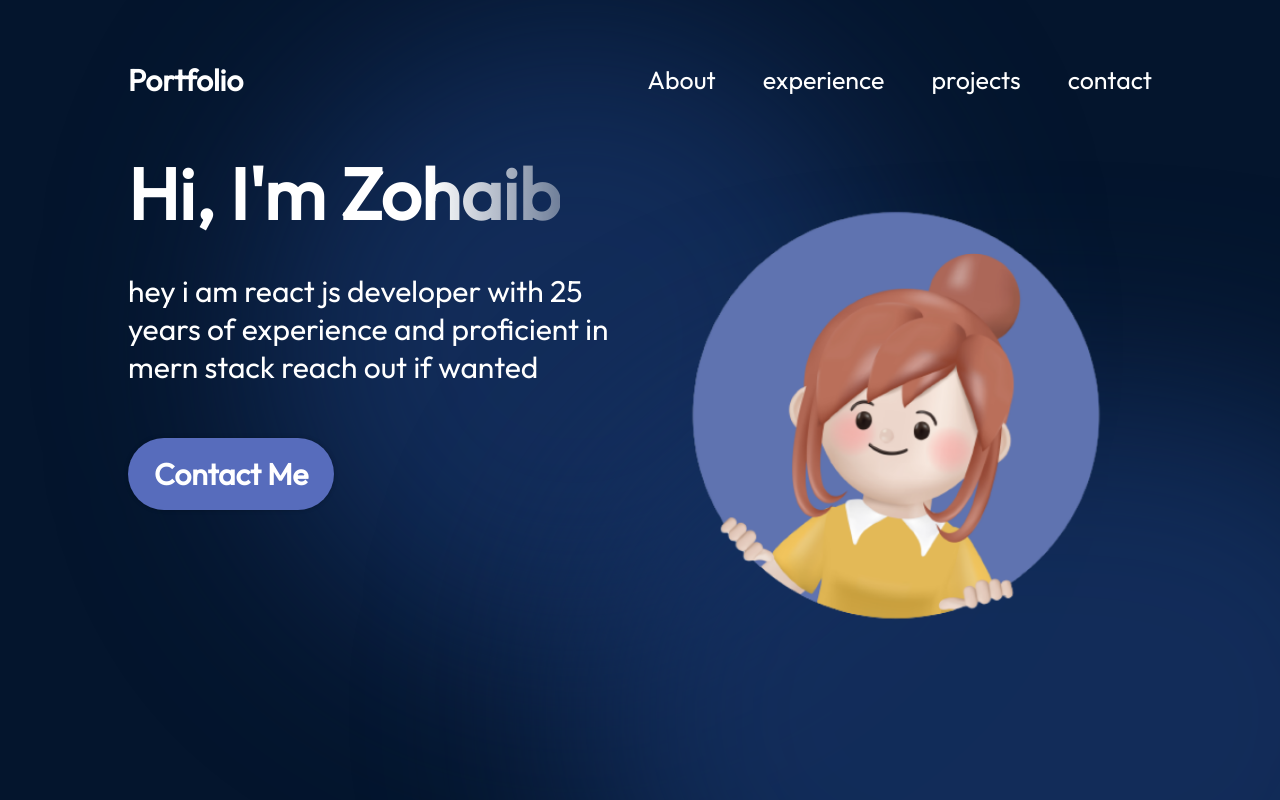
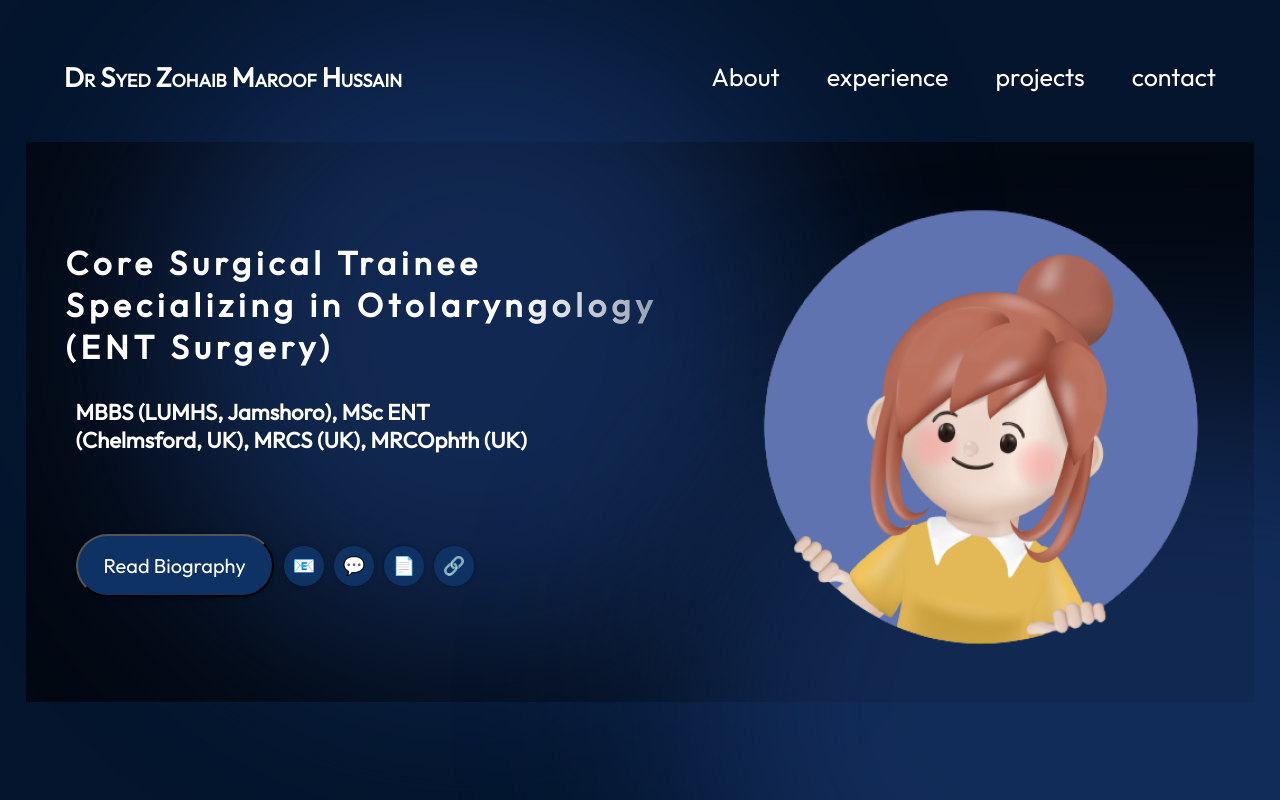
Before and after one commit to MuhammadZeeshanAkram/Doctor-Zohaib-Portfolio, a React (Vite) app in the folder Doctor Portfolio/: page / in a window 1280 px wide. Shown: the top 800 px of the page. Built offline with nearby package versions, Linux system fonts and the light colour scheme.

Commit message:
Updated hero section

```diff
--- a/Doctor Portfolio/src/components/Hero/Hero.jsx
+++ b/Doctor Portfolio/src/components/Hero/Hero.jsx
@@ -1,19 +1,48 @@
-import React from 'react';
+import React, { useState } from 'react';
 import styles from './Hero.module.css';
 import { getImageUrl } from '../../utils';
 
+export const Hero = () => {
+    const [bioOpen, setBioOpen] = useState(false);
 
-export const Hero = () => {
     return (
         <section className={styles.container}>
             <div className={styles.content}>
-        <h1 className={styles.title}>Hi, I'm Zohaib</h1>
-        <p className={styles.description}>hey i am react js developer with 25 years of experience and proficient in mern stack reach out if wanted</p>
-        <a href='mailto:zohaibbhai@gmail.com' className={styles.contactBtn}>Contact Me</a>
+                <h1 className={styles.title}>Core Surgical Trainee Specializing in Otolaryngology (ENT Surgery)</h1>
+                <p className={styles.description}>MBBS (LUMHS, Jamshoro), MSc ENT (Chelmsford, UK), MRCS (UK), MRCOphth (UK)</p>
+
+                <div className={styles.buttonContainer}>
+                    <button
+                        className={styles.readBioBtn}
+                        onClick={() => setBioOpen(!bioOpen)}
+                    >
+                        {bioOpen ? 'Hide Biography' : 'Read Biography'}
+                    </button>
+                    <div className={styles.socialButtons}>
+                        <a href="mailto:zohaibbhai@gmail.com" className={styles.mailBtn}>📧</a>
+                        <a href="https://wa.me/your-number" className={styles.whatsappBtn}>💬</a>
+                        <a href={getImageUrl('cv')} className={styles.downloadCvBtn}>📄</a>
+                        <a href="https://linkedin.com/in/your-profile" className={styles.linkedinBtn}>🔗</a>
                     </div>
-        <img src={getImageUrl('hero/heroImage.png')} alt="hero image of me"  className={styles.heroImg}/>
+                </div>
+
+                {bioOpen && (
+                    <div className={styles.bioContent}>
+                        <p><strong>Dr. Syed Zohaib Maroof Hussain, MBBS, MSc ENT, MRCS, MRCOphth</strong></p>
+
+<p>Dr. Syed Zohaib Maroof Hussain is a dedicated and accomplished <strong>Otolaryngologist (ENT Surgeon)</strong> with a strong foundation in both surgical practice and academic excellence. He completed his MBBS from <strong>Liaquat University of Medical & Health Sciences (LUMHS)</strong> in Jamshoro, Pakistan, where he developed a keen interest in the field of ENT. Driven by a passion for furthering his expertise, he pursued an MSc in ENT, Head & Neck Surgery at <strong>Anglia Ruskin University</strong> in Chelmsford, UK.</p>
+
+<p>Dr. Hussain is currently serving as a <strong>Core Surgical Trainee at the University Hospitals of Leicester NHS Trust</strong>, where he is gaining invaluable experience in Otolaryngology. His commitment to the field is evident through his successful completion of the MRCS (Membership of the Royal College of Surgeons) and MRCOphth (Membership of the Royal College of Ophthalmologists) qualifications in the UK.</p>
+
+<p>With a strong academic background and hands-on surgical experience, Dr. Hussain is well on his way to becoming a leading specialist in Otolaryngology. He is deeply committed to providing the highest quality of care to his patients and is continuously seeking opportunities to enhance his skills and knowledge in the ever-evolving field of ENT surgery.</p>
+
+                    </div>
+                )}
+            </div>
+
+            <img src={getImageUrl('hero/heroImage.png')} alt="hero image of me" className={styles.heroImg}/>
             <div className={styles.topblur}/>
             <div className={styles.bottomblur}/>
         </section>
-  )
+    );
 }
--- a/Doctor Portfolio/src/components/Hero/Hero.module.css
+++ b/Doctor Portfolio/src/components/Hero/Hero.module.css
@@ -1,105 +1,166 @@
-@import"../../vars.css";
+@import "../../vars.css";
 
-.container{
-    position:relative;
+.container {
+    position: relative;
     display: flex;
     justify-content: space-between;
     margin-top: 49px;
-    z-index:1;
-    margin-left: 10%;
-    margin-right: 10%;
+    z-index: 1;
+    background: radial-gradient(circle, rgba(0, 0, 0, 0.479) 0%, rgba(0, 0, 0, 0.604) 70%);
+    margin-left: 2%;
+    margin-right: 2%;
 }
 
-.content{
+.content {
     display: flex;
     flex-direction: column;
     align-items: flex-start;
-    color:var(--color-text);
-    z-index:1;
+    color: var(--color-text);
+    z-index: 1;
+
 }
 
-.title{
-    font-size: 72px;
-    font-weight: 900;
-    margin-bottom: 33px;
+.title {
+    letter-spacing: 5px;
+    font-size: 33px;
+    font-weight: 700;
+    margin-left: 40px;
+    margin-top: 100px;
+    margin-bottom: 40px;
     font-family: var(--font-roboto);
-    background: linear-gradient(90deg,rgba(255,255,255,1) 70%, rgba(255,255,255,0)120%);
+    background: linear-gradient(90deg, rgba(255, 255, 255, 1) 70%, rgba(255, 255, 255, 0) 120%);
     -webkit-text-fill-color: transparent;
     -webkit-background-clip: text;
 }
-.description{
-    font-size: 30px;
+
+.description {
+    margin-left: 50px;
+    margin-right: 160px;
+    font-size: 22px;
     font-family: var(--font-roboto);
-    margin-bottom: 52px;
-
+    margin-bottom: 80px;
+    font-weight: 800;
+    margin-top: -10px;
 }
 
-.contactBtn{
+.buttonContainer {
+    margin-left: 50px;
+    display: flex;
+    align-items: center;
+    gap: 10px; /* Space between the "Read Biography" button and the social buttons */
+}
+
+.readBioBtn {
     text-decoration: none;
     background-color: var(--color-primary);
-    color:var(--color-text);
+    color: var(--color-text);
     padding: 17px 26px;
     border-radius: 100px;
-    font-size: 30px;
-    font-weight: 600;
-    box-shadow: 0 0 4px 0 rgba(0,0,0,0.25);
+    font-size: 20px;
+    font-weight: 500;
+    box-shadow: 0 0 4px 0 rgba(0, 0, 0, 0.25);
+}
 
+.socialButtons {
+    display: flex;
+    gap: 10px; /* Space between the social buttons */
 }
-.heroImg{
-    width:50%;
+
+.socialButtons a {
+    display: inline-flex;
+    align-items: center;
+    justify-content: center;
+    width: 40px; /* Adjust the size of the circular buttons */
+    height: 40px; /* Adjust the size of the circular buttons */
+    border-radius: 50%;
+    background-color: var(--color-primary); /* Change as needed */
+    color: var(--color-text); /* Change as needed */
+    font-size: 18px; /* Adjust icon size */
+    text-decoration: none;
+    box-shadow: 0 0 4px 0 rgba(0, 0, 0, 0.25);
+    transition: background-color 0.3s ease;
+}
+
+.socialButtons a:hover {
+    background-color: rgba(0, 0, 0, 0.7); /* Change on hover */
+}
+
+.bioContent {
+    margin-top: 20px;
+    background-color: rgba(13, 14, 22, 0.359);
+    animation: slideDown 0.5s ease-out;
+    padding: 20px;
+    margin-left: 50px;
+    margin-right: 50px;
+}
+
+@keyframes slideDown {
+    from {
+        opacity: 0;
+        transform: translateY(-10px);
+    }
+    to {
+        opacity: 1;
+        transform: translateY(0);
+    }
+}
+
+.heroImg {
+    width: 50%;
     z-index: 1;
     animation-name: floating;
     animation-duration: 3s;
     animation-iteration-count: infinite;
     animation-timing-function: ease-in-out;
 }
-@keyframes floating{
-     0%{
-        transform: translate(0,0px);
-     }
-     50%{
-        transform: translate(0,10px);
-     }
-     100%{
-        transform: translate(0,-0px);
-     }
+
+@keyframes floating {
+    0% {
+        transform: translate(0, 0px);
+    }
+    50% {
+        transform: translate(0, 10px);
+    }
+    100% {
+        transform: translate(0, 0px);
+    }
 }
-.topblur{
+
+.topblur {
     position: absolute;
     width: 50vw;
     height: 50vw;
     min-width: 350px;
     min-height: 350px;
-    top:-128px;
+    top: -128px;
     left: 10vw;
-    border-radius:764px;
-    background: rgba(25,55,109,0.7);
+    border-radius: 764px;
+    background: rgba(25, 55, 109, 0.7);
     filter: blur(100px);
     z-index: 0;
-
 }
 
-.bottomblur{
+.bottomblur {
     position: absolute;
     width: 70vw;
     height: 50vw;
     min-width: 250px;
     min-height: 350px;
-    top:246px;
+    top: 246px;
     right: -25vw;
-    border-radius:764px;
-    background: rgba(25,55,109,0.7);
+    border-radius: 764px;
+    background: rgba(25, 55, 109, 0.7);
     filter: blur(100px);
     z-index: 0;
+}
 
-}
 @media screen and (max-width: 830px) {
-    .container{
+    .container {
         flex-direction: column-reverse;
         align-items: center;
     }
 
-    .content{
+    .content {
         align-items: center;
     }
 }
--- a/Doctor Portfolio/src/components/Navbar/Navbar.jsx
+++ b/Doctor Portfolio/src/components/Navbar/Navbar.jsx
@@ -6,7 +6,9 @@ export const Navbar = () => {
     const [menuOpen, setMenuOpen] = useState(false);
   return (
     <nav className={styles.navbar}>
-        <a href="/" className={styles.title}>Portfolio</a>
+        <a href="/" className={styles.title}>
+    <span>Dr</span> <span>Syed</span> <span>Zohaib</span> <span>Maroof</span> <span>Hussain</span>
+</a>
         <div className={styles.menu}>
             <img className={styles.menuBtn} src={menuOpen? getImageUrl('nav/closeIcon.png'):getImageUrl('nav/menuIcon.png')} alt="menu-button"
             onClick={()=> setMenuOpen(!menuOpen)}
--- a/Doctor Portfolio/src/components/Navbar/Navbar.module.css
+++ b/Doctor Portfolio/src/components/Navbar/Navbar.module.css
@@ -7,19 +7,35 @@
     justify-content: space-between;
     padding-top: 61px;
     z-index: 2;
-    margin: 0 10%;
+    margin: 0 5%;
+
 }
 
 .title {
-    font-size: 30px;
+    display: flex;
+    gap: 5px; /* Add some spacing between the words */
+    margin-right: 30px;
+    text-decoration: none;
+}
+
+.title span {
+    font-size: 18px;
     font-weight: 600;
-    text-decoration: none;
     color: var(--color-text);
+    text-transform: uppercase; /* Makes the entire text uppercase */
+    display: inline-block;
+    line-height: 1;
+}
+
+.title span::first-letter {
+    font-size: 1.5em; /* Larger first letter */
+    font-weight: bold; /* Optional: Make the first letter bold */
 }
 
 .menu {
     display: flex;
     align-items: center;
+    margin-left: auto; /* Pushes the menu to the right */
 }
 
 .menuBtn {
@@ -63,4 +79,9 @@
     .menuOpen {
         display: flex; /* Show the menu items when the menu is open */
     }
+
+    .navbar {
+        flex-direction: row;
+        align-items: center;
+    }
 }
--- a/Doctor Portfolio/src/vars.css
+++ b/Doctor Portfolio/src/vars.css
@@ -1,8 +1,8 @@
 :root{
     /*color*/
     --color-text: #fff;
-    --color-primary:#576cbc;
-    --color-secondary:#19376d;
+    --color-primary:#0f3264;
+    --color-secondary:#19366d77;
     --color-dark:#0b2447;
     --color-bg:#04152d;
 
```
Lines whose indentation alone changed are shown as unchanged.
